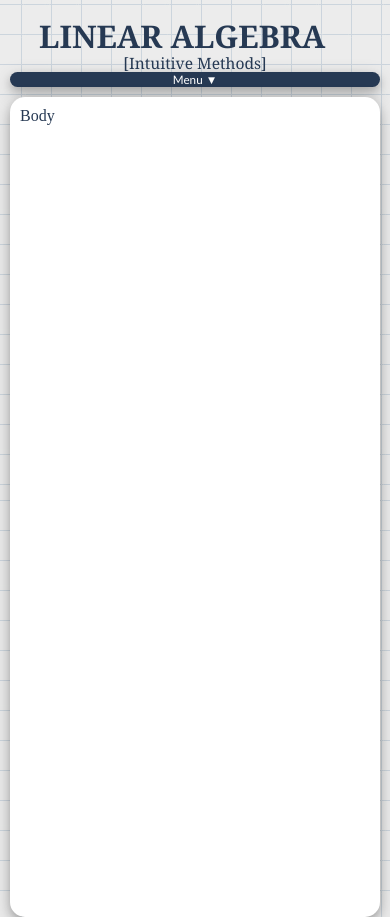
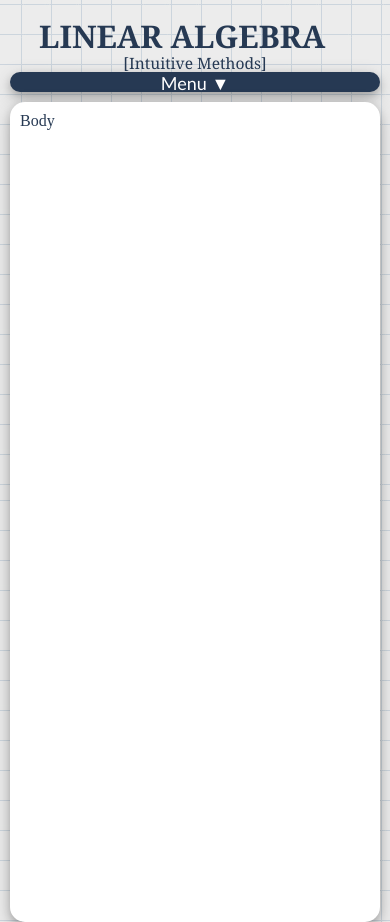
Before and after one commit to leccese/LinearAlgebra-IntuitiveMethods, a plain HTML site: page index.html in a window 390 px wide. Drawn offline with Linux system fonts and the light colour scheme.

Commit message:
update font size for menu

```diff
--- a/styles.css
+++ b/styles.css
@@ -136,9 +136,10 @@ html, body {
 	.menu{
 		display: block;
 		background-color: rgb(38, 57, 83);
-		font: 3vw Trebuchet MS;
+		font: 18px Trebuchet MS;
 		color: white;
 		height: 4vw;
+		min-height: 20px;
 		text-align: center;
 		border-radius: 20px;
 		margin-right: 10px;
```
